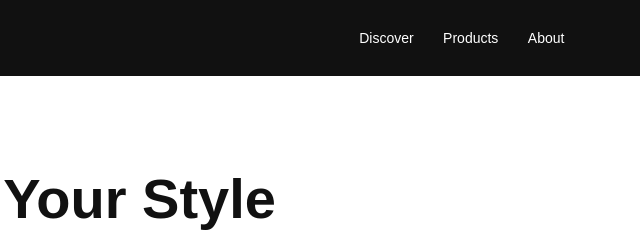
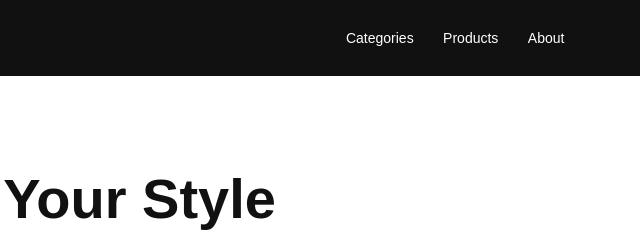
Before and after one commit to sakasaksak/veyra, a plain HTML site: page index.html in a window 1280 px wide. Shown: the top 240 px of the page, 626-1266 px from the left. Drawn offline with Linux system fonts and the light colour scheme.

Commit message:
Update navigation link to Categories page

```diff
--- a/index.html
+++ b/index.html
@@ -147,7 +147,7 @@
     <div class="logo">VEYRA</div>
 
     <nav>
-      <a href="#">Discover</a>
+      <a href="categories.html">Categories</a>
       <a href="#products">Products</a>
       <a href="#">About</a>
     </nav>
```
